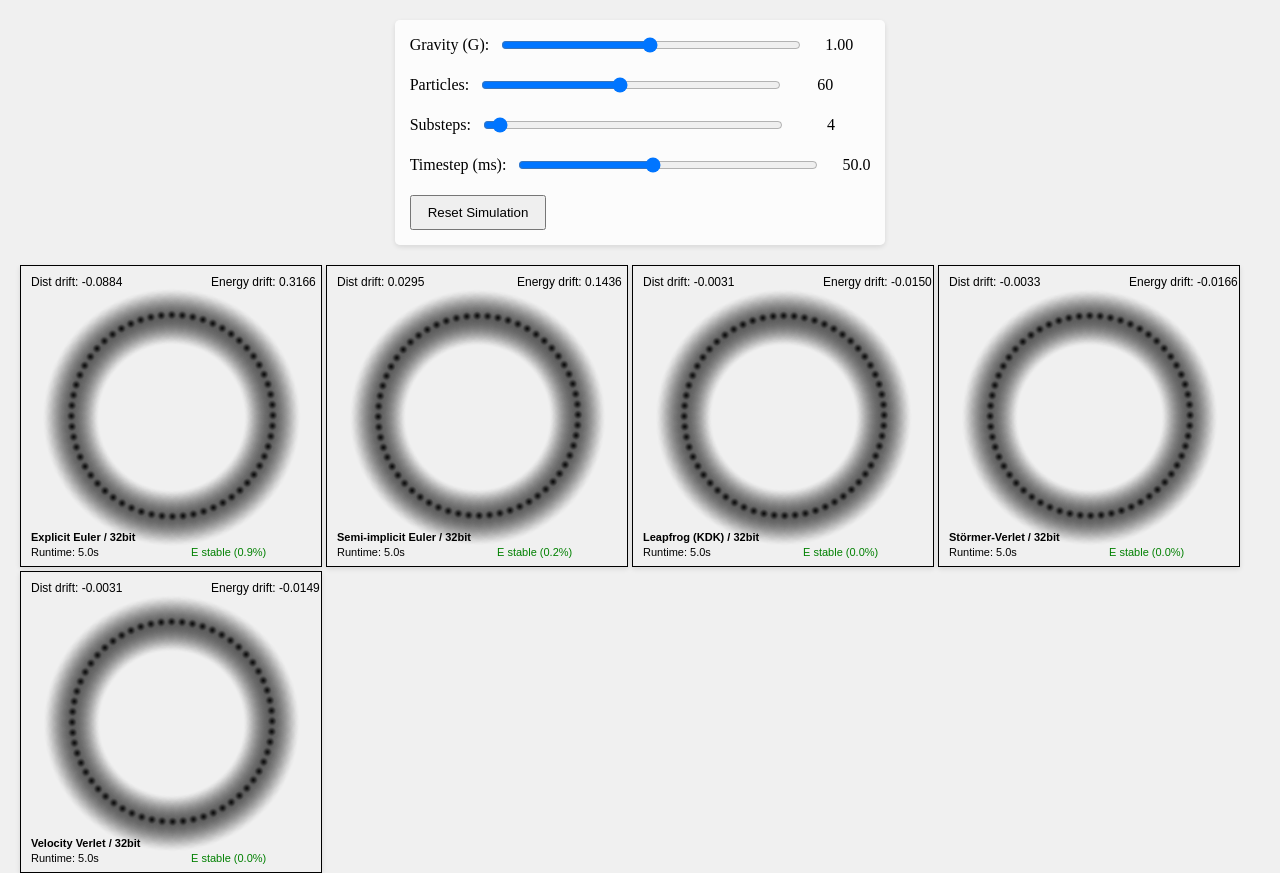
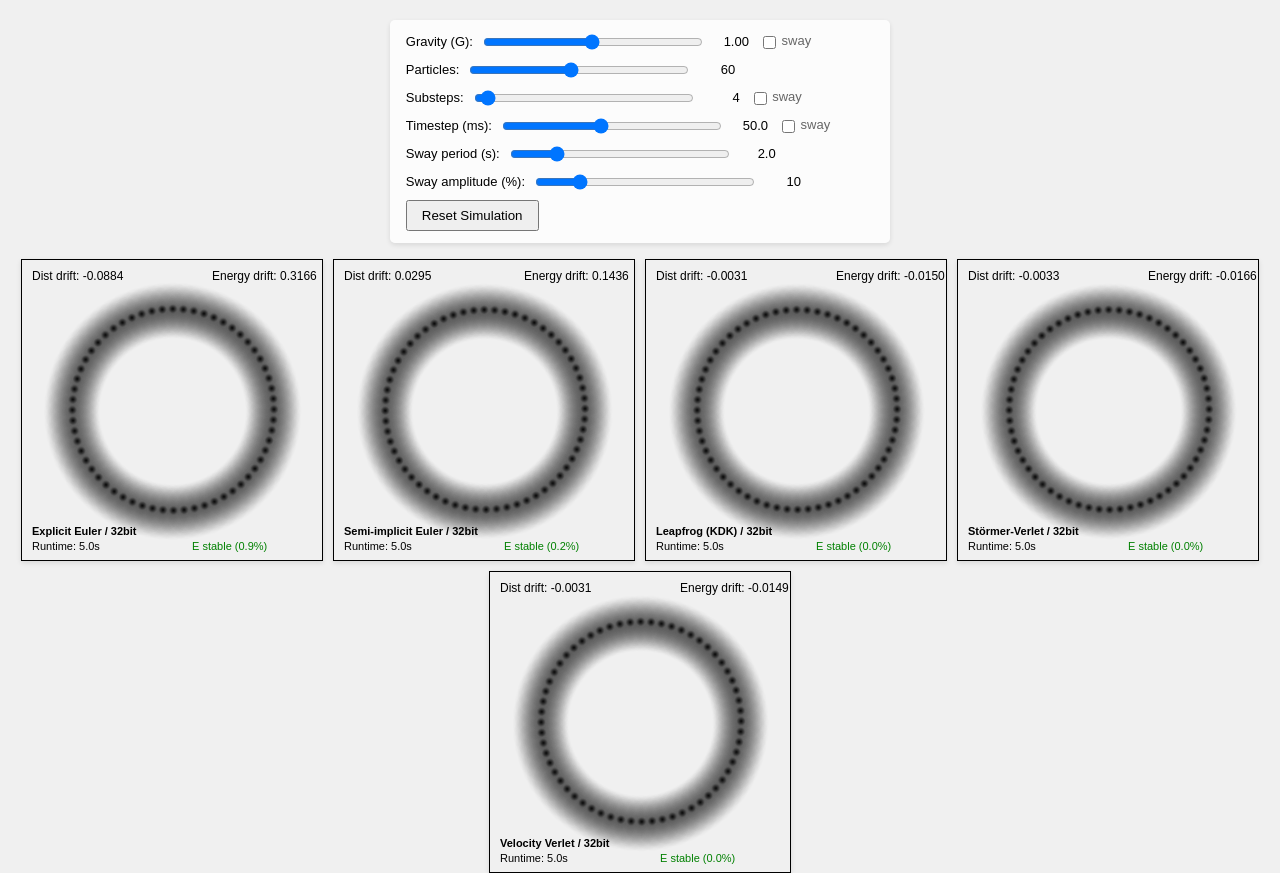
Before and after one commit to tzaeru/accuracy-drift, a plain HTML site: page index.html in a window 1280 px wide. Shown: the top 873 px of the page. Drawn offline with Linux system fonts and the light colour scheme; animation ran at ten frames a second.

Commit message:
Added sway (modulation) to key sim values; tightened the UI

```diff
--- a/index.html
+++ b/index.html
@@ -9,55 +9,43 @@
     <body>
         <div class="controls-panel">
             <div>
-                <label for="gravitySlider">Gravity (G): </label>
-                <input
-                    type="range"
-                    id="gravitySlider"
-                    min="0.01"
-                    max="2.0"
-                    step="0.01"
-                    value="1"
-                />
+                <label for="gravitySlider">Gravity (G):</label>
+                <input type="range" id="gravitySlider" min="0.01" max="2.0" step="0.01" value="1" />
                 <span id="gravityValue">1.0</span>
+                <label class="sway-toggle"><input type="checkbox" class="swayCheckbox" data-slider="gravitySlider" /> sway</label>
+                <span class="sway-readout" data-slider="gravitySlider"></span>
             </div>
             <div>
-                <label for="particlesSlider">Particles: </label>
-                <input
-                    type="range"
-                    id="particlesSlider"
-                    min="2"
-                    max="128"
-                    step="1"
-                    value="60"
-                />
+                <label for="particlesSlider">Particles:</label>
+                <input type="range" id="particlesSlider" min="2" max="128" step="1" value="60" />
                 <span id="particlesValue">64</span>
             </div>
             <div>
-                <label for="substepsSlider">Substeps: </label>
-                <input
-                    type="range"
-                    id="substepsSlider"
-                    min="1"
-                    max="100"
-                    step="1"
-                    value="4"
-                />
+                <label for="substepsSlider">Substeps:</label>
+                <input type="range" id="substepsSlider" min="1" max="100" step="1" value="4" />
                 <span id="substepsValue">10</span>
+                <label class="sway-toggle"><input type="checkbox" class="swayCheckbox" data-slider="substepsSlider" /> sway</label>
+                <span class="sway-readout" data-slider="substepsSlider"></span>
             </div>
             <div>
-                <label for="timestepSlider">Timestep (ms): </label>
-                <input
-                    type="range"
-                    id="timestepSlider"
-                    min="10"
-                    max="100"
-                    step="1"
-                    value="50"
-                />
+                <label for="timestepSlider">Timestep (ms):</label>
+                <input type="range" id="timestepSlider" min="10" max="100" step="1" value="50" />
                 <span id="timestepValue">2.5</span>
+                <label class="sway-toggle"><input type="checkbox" class="swayCheckbox" data-slider="timestepSlider" /> sway</label>
+                <span class="sway-readout" data-slider="timestepSlider"></span>
             </div>
             <div>
-                <button id="resetButton" style="padding: 8px 16px">
+                <label for="swayPeriodSlider">Sway period (s):</label>
+                <input type="range" id="swayPeriodSlider" min="0.1" max="10" step="0.1" value="2" />
+                <span id="swayPeriodValue">2.0</span>
+            </div>
+            <div>
+                <label for="swayAmplitudeSlider">Sway amplitude (%):</label>
+                <input type="range" id="swayAmplitudeSlider" min="1" max="50" step="1" value="10" />
+                <span id="swayAmplitudeValue">10</span>
+            </div>
+            <div>
+                <button id="resetButton" style="padding: 6px 14px">
                     Reset Simulation
                 </button>
             </div>
@@ -95,6 +83,37 @@
             let substeps = 4;
             let particleCount = 60;
             let timestep = 50;
+
+            // Sway modulation state
+            let swayPeriod = 2;
+            let swayAmplitude = 0.1;
+            const swayEnabled = {}; // sliderId -> bool
+            const swayBaseValues = {}; // sliderId -> base value set by slider
+
+            // Map slider IDs to the setter that applies their value
+            const SWAY_TARGETS = {
+                gravitySlider:  (v) => G = v,
+                substepsSlider: (v) => substeps = Math.max(1, Math.round(v)),
+                timestepSlider: (v) => timestep = Math.max(1, v),
+            };
+
+            const swayReadouts = {};
+
+            function applySway(now) {
+                const phase = (now / 1000) * (2 * Math.PI / swayPeriod);
+                for (const [sliderId, setter] of Object.entries(SWAY_TARGETS)) {
+                    const readout = swayReadouts[sliderId];
+                    if (!swayEnabled[sliderId]) {
+                        if (readout) readout.textContent = "";
+                        continue;
+                    }
+                    const base = swayBaseValues[sliderId];
+                    if (base === undefined) continue;
+                    const val = base * (1 + swayAmplitude * Math.sin(phase));
+                    setter(val);
+                    if (readout) readout.textContent = val.toFixed(2);
+                }
+            }
 
             const INTEGRATORS = {
                 explicitEuler:     { fn: explicitEulerStep,     label: "Explicit Euler" },
@@ -184,6 +203,7 @@
                 }
 
                 draw() {
+                    applySway(performance.now());
                     const dt = timestep / 1000 / substeps;
                     const { ctx, canvas } = this;
                     const pullFn = (p) => this.gravityPull(p);
@@ -261,10 +281,11 @@
                 const update = () => {
                     const val = parse(slider.value);
                     display.textContent = format(val);
+                    if (id in SWAY_TARGETS) swayBaseValues[id] = val;
                     onChange(val);
                 };
                 slider.addEventListener("input", update);
-                update(); // sync initial value
+                update();
             }
 
             bindSlider("gravitySlider", "gravityValue", parseFloat, v => v.toFixed(2), v => G = v);
@@ -279,6 +300,24 @@
             });
             bindSlider("substepsSlider", "substepsValue", parseInt, String, v => substeps = v);
             bindSlider("timestepSlider", "timestepValue", parseFloat, v => v.toFixed(1), v => timestep = v);
+            bindSlider("swayPeriodSlider", "swayPeriodValue", parseFloat, v => v.toFixed(1), v => swayPeriod = v);
+            bindSlider("swayAmplitudeSlider", "swayAmplitudeValue", parseInt, String, v => swayAmplitude = v / 100);
+
+            // Sway readouts
+            for (const el of document.querySelectorAll(".sway-readout"))
+                swayReadouts[el.dataset.slider] = el;
+
+            // Sway checkboxes
+            for (const cb of document.querySelectorAll(".swayCheckbox")) {
+                const sliderId = cb.dataset.slider;
+                swayEnabled[sliderId] = cb.checked;
+                cb.addEventListener("change", () => {
+                    swayEnabled[sliderId] = cb.checked;
+                    if (!cb.checked && sliderId in SWAY_TARGETS) {
+                        SWAY_TARGETS[sliderId](swayBaseValues[sliderId]);
+                    }
+                });
+            }
 
             document.getElementById("resetButton").addEventListener("click", () => {
                 for (const sim of simulations) sim.reset();
--- a/style.css
+++ b/style.css
@@ -6,36 +6,68 @@ body {
     margin: 0;
     background-color: #f0f0f0;
     padding: 20px;
+    font: 13px/1.4 Arial, sans-serif;
 }
 
 .controls-panel {
     display: flex;
     flex-direction: column;
-    gap: 20px;
+    gap: 8px;
     background-color: rgba(255, 255, 255, 0.8);
-    padding: 15px;
+    padding: 12px 16px;
     border-radius: 5px;
     box-shadow: 0 2px 5px rgba(0, 0, 0, 0.1);
-    margin-bottom: 20px;
+    margin-bottom: 16px;
 }
 
 .controls-panel div {
     display: flex;
     align-items: center;
-    gap: 10px;
+    gap: 8px;
 }
 
 .controls-panel label {
     white-space: nowrap;
+    font-size: 13px;
 }
 
 .controls-panel input[type="range"] {
-    width: 300px;
+    width: 220px;
 }
 
 .controls-panel span {
+    min-width: 36px;
+    text-align: right;
+    font-size: 13px;
+    font-variant-numeric: tabular-nums;
+}
+
+.sway-toggle {
+    font-size: 11px;
+    color: #666;
+    cursor: pointer;
+    user-select: none;
+    margin-left: 2px;
+}
+
+.sway-toggle input {
+    margin-right: 2px;
+    vertical-align: middle;
+}
+
+.sway-readout {
+    font-size: 11px;
+    color: #e07020;
     min-width: 40px;
-    text-align: right;
+    font-variant-numeric: tabular-nums;
+}
+
+.canvas-container {
+    display: flex;
+    flex-wrap: wrap;
+    gap: 10px;
+    justify-content: center;
+    margin-bottom: 10px;
 }
 
 canvas {
```
